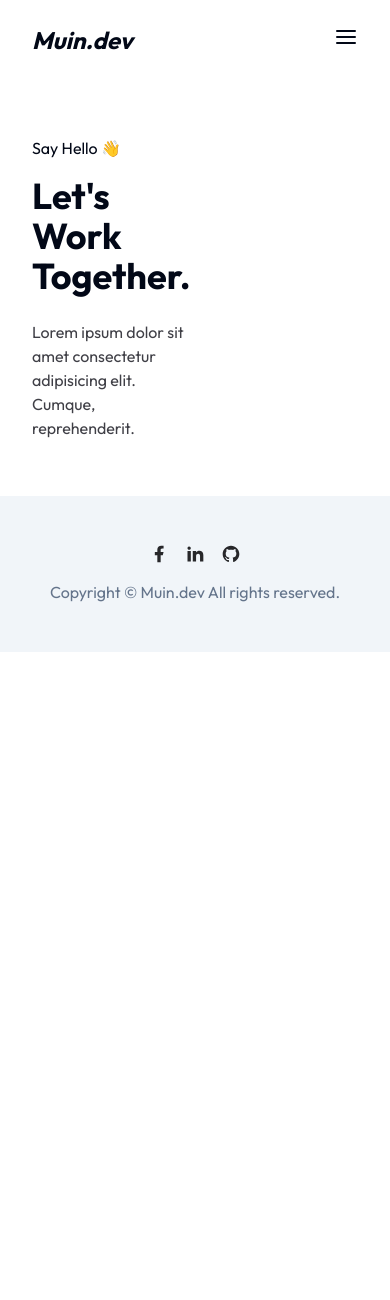
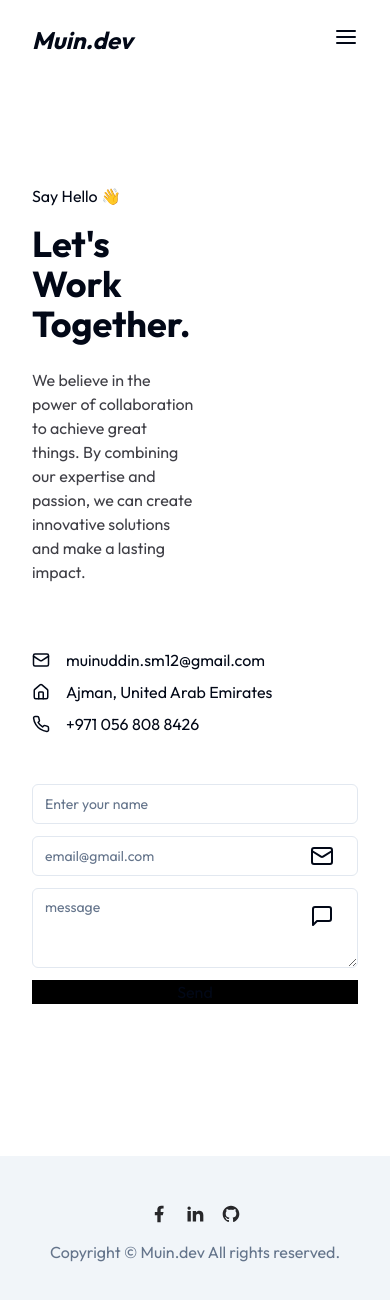
Before and after one commit to muinuddin-sm12/Portfolio, a Next.js app: page /contact in a window 390 px wide. Shown: the top 1300 px of the page. Before the commit the page ends 844 px from the top, so only its background shows below. Built offline with nearby package versions, Linux system fonts and the light colour scheme.

Commit message:
fix: responsiveness

```diff
--- a/app/contact/page.jsx
+++ b/app/contact/page.jsx
@@ -1,31 +1,12 @@
-import { MailIcon, HomeIcon, PhoneIcon } from "lucide-react";
-import image from '../../public/contact/contact.png'
-import Image from 'next/image';
+'use client'
+import Contact from "@/components/Contact";
 
-const Contact = () => {
+const ContactPage = () => {
   return (
-    <section className="py-14">
-      <div className="container mx-auto max-w-[980px]">
-        <div className="flex items-center justify-between">
-          <div className="flex w-1/2 flex-col justify-center">
-            <div className="mb-4">
-              <div>Say Hello 👋</div>
-            </div>
-            <h1 className="text-4xl max-w-[200px] font-bold mb-6">
-              Let's Work Together.
-            </h1>
-            <p className="text-zinc-700 max-w-[280px]">
-              Lorem ipsum dolor sit amet consectetur adipisicing elit. Cumque,
-              reprehenderit.
-            </p>
-          </div>
-          <div className="w-1/2 md:flex hidden items-center justify-center">
-          <Image width={350} src={image} alt="Contact" />
-          </div>
-        </div>
-      </div>
+    <section className="min-h-screen pt-12">
+      <Contact />
     </section>
   );
 };
 
-export default Contact;
+export default ContactPage;
--- /dev/null
+++ b/components/Contact.jsx
@@ -0,0 +1,53 @@
+'use client'
+import { MailIcon, HomeIcon, PhoneIcon } from "lucide-react";
+// import contactImage from "/contact/contact.png";
+import Image from "next/image";
+import Form from "@/components/Form";
+import FormComponent from "@/components/Form";
+const Contact = () => {
+    return (
+        <section className="py-14">
+      <div className="container mx-auto max-w-[980px]">
+        <div className="flex items-center justify-between mb-16">
+          <div className="flex w-1/2 flex-col justify-center">
+            <div className="mb-4">
+              <div>Say Hello 👋</div>
+            </div>
+            <h1 className="text-4xl max-w-[200px] font-bold mb-6">
+              Let's Work Together.
+            </h1>
+            <p className="text-zinc-700 max-w-[280px]">
+            We believe in the power of collaboration to achieve great things. By combining our expertise and passion, we can create innovative solutions and make a lasting impact.
+            </p>
+          </div>
+          <div className="w-1/2 md:flex hidden items-center justify-center">
+            <Image width={350} height={300} src='/contact/contact.png' alt="Contact" priority/>
+          </div>
+        </div>
+        <div>
+          <div className="grid lg:grid-cols-2 mb-24 xl:mb-32 items-center">
+            <div className="flex flex-col gap-y-2 mb-12 lg:mb-24 text-base lg:text-lg">
+              <div className="flex items-center gap-x-4">
+                <MailIcon size={18} className="" />
+                <div>muinuddin.sm12@gmail.com</div>
+              </div>
+              <div className="flex items-center gap-x-4">
+                <HomeIcon size={18} className="" />
+                <div>Ajman, United Arab Emirates</div>
+              </div>
+              <div className="flex items-center gap-x-4">
+                <PhoneIcon size={18} className="" />
+                <div>+971 056 808 8426</div>
+              </div>
+            </div>
+            <div>
+            <FormComponent/>
+            </div>
+          </div>
+        </div>
+      </div>
+    </section>
+    );
+};
+
+export default Contact;
--- /dev/null
+++ b/components/Form.jsx
@@ -0,0 +1,82 @@
+"use client";
+import { useState } from "react";
+// import { Button } from "./ui/button";
+import { Form } from "./ui/form";
+import { Input } from "./ui/input";
+import { Textarea } from "./ui/textarea";
+import emailjs from "@emailjs/browser";
+import { MailIcon, MessageSquare } from "lucide-react";
+const FormComponent = () => {
+  const [formData, setFormData] = useState({
+    name: "",
+    email: "",
+    message: "",
+  });
+
+  const handleChange = (e) => {
+    const { id, value } = e.target;
+    setFormData({ ...formData, [id]: value });
+  };
+
+  const handleSubmit = (e) => {
+    e.preventDefault();
+    console.log('Form submitted:', formData);
+
+    const serviceId = "";
+    const templateId = "";
+    const userId = "";
+
+    emailjs.send(serviceId, templateId, formData, userId).then(
+      (response) => {
+        console.log("SUCCESS!", response.status, response.text);
+        alert("Email sent successfully!");
+      },
+      (err) => {
+        console.log("FAILED...", err);
+        alert("Failed to send email.");
+      }
+    );
+  };
+  return (
+    <Form onSubmit={handleSubmit}>
+      <div className="flex flex-col gap-y-3">
+        <div className="relative flex items-center">
+          <Input
+            type="text"
+            id="name"
+            placeholder="Enter your name"
+            value={formData.name}
+            onChange={handleChange}
+            required
+          />
+        </div>
+        <div className="relative flex items-center">
+          <Input
+            type="email"
+            id="email"
+            placeholder="email@gmail.com"
+            value={formData.email}
+            onChange={handleChange}
+            required
+          />
+          <MailIcon className="absolute right-6" />
+        </div>
+        <div className="relative flex items-center">
+          <Textarea
+            id="message"
+            placeholder="message"
+            value={formData.message}
+            onChange={handleChange}
+            required
+          />
+          <MessageSquare className="absolute top-4 right-6" />
+        </div>
+        <button type="submit" className="bg-black">
+          Send
+        </button>
+      </div>
+    </Form>
+  );
+};
+
+export default FormComponent;
--- a/components/Hero.jsx
+++ b/components/Hero.jsx
@@ -1,13 +1,6 @@
 "use client";
-import Link from "next/link";
 import { Button } from "./ui/button";
 import { Download, Send } from "lucide-react";
-import {
-  RiBriefcase4Fill,
-  RiTeamFill,
-  RiTodoFill,
-  RiArrowDownSLine,
-} from "react-icons/ri";
 import HeroImg from "./HeroImg";
 
 const Hero = () => {
@@ -18,20 +11,20 @@ const Hero = () => {
     link.click();
   };
   return (
-    <section className="py-12 xl:py-24 h-[84vh] xl:pt-28">
+    <section className="py-12 lg:py-16 lg:pt-28">
       <div className="container mx-auto">
         <div className="flex justify-between gap-x-8">
-          <div className="hidden xl:flex relative">
-            <div className="rounded-3xl w-[480px] h-[480px] overflow-hidden">
-                <HeroImg containerStyles='w-[480px] h-[480px] bg-no-repeat relative bg-bottom' imgSrc='/hero/profile.jpeg'/>
+          <div className="hidden lg:flex relative">
+            <div className="rounded-3xl w-[450px] h-[450px] overflow-hidden">
+                <HeroImg containerStyles='w-[450px] h-[450px] bg-no-repeat relative bg-bottom' imgSrc='/hero/profile.jpeg'/>
             </div>
           </div>
-          <div className="flex max-w-[600px] flex-col justify-center mx-auto xl:mx-0 text-center xl:text-left ">
+          <div className="flex max-w-[600px] flex-col justify-center mx-auto lg:mx-0 text-center lg:text-left ">
             <div className="text-sm uppercase font-semibold mb-4 text-primary tracking-[4px]">
               Web Developer
             </div>
             <h1 className="h1 mb-4">Hello, my name is Muin</h1>
-            <p className="subtitle max-w-[490px] mx-auto xl:mx-0">
+            <p className="subtitle max-w-[490px] mx-auto lg:mx-0">
             Hi there, I'm Muin! a Junior Front End Web Developer passionate about Software Engineering.
             </p>
             <div>
@@ -41,9 +34,6 @@ const Hero = () => {
             </div>
           </div>
         </div>
-        <div className="hidden md:flex absolute left-2/4 bottom-44 xl:bottom-12 animate-bounce">
-          <RiArrowDownSLine className="text-3xl text-primary" />
-        </div>
       </div>
     </section>
   );
--- a/components/Projects.jsx
+++ b/components/Projects.jsx
@@ -1,6 +1,4 @@
 "use client";
-import Link from "next/link";
-import { Button } from "./ui/button";
 import "swiper/css";
 import 'swiper/css/pagination';
 import { Pagination } from "swiper/modules";
@@ -16,11 +14,11 @@ const projectData = [
     github: "https://github.com/muinuddin-sm12/TripForge-client",
   },
   {
-    image: "/projects/apexplace.jpg",
-    name: "ApexPlace",
-    description: "Industrial Real Estate",
-    link: "https://assignment-9-294ac.web.app/",
-    github: "https://github.com/muinuddin-sm12/ApexPlace",
+    image: "/projects/life-parner.jpg",
+    name: "Life Partner",
+    description: "An online marriage platform",
+    link: "https://life-partner-website.netlify.app/",
+    github: "https://github.com/muinuddin-sm12/lifePartner-client",
   },
   {
     image: "/projects/bookverse.jpg",
@@ -28,6 +26,13 @@ const projectData = [
     description: "Online Books Review Website",
     link: "https://b9a8-bookverse.netlify.app/",
     github: "https://github.com/muinuddin-sm12/BookVerse",
+  },
+  {
+    image: "/projects/apexplace.jpg",
+    name: "ApexPlace",
+    description: "Industrial Real Estate",
+    link: "https://assignment-9-294ac.web.app/",
+    github: "https://github.com/muinuddin-sm12/ApexPlace",
   },
   {
     image: "",
@@ -39,7 +44,7 @@ const projectData = [
 ];
 const Projects = () => {
   return (
-    <section className="relative mb-12 xl:mb-48">
+    <section className="py-10 lg:py-16">
         <h2 className="section-title mb-8 xl:mb-16 text-center mx-auto">
           My Projects
         </h2>
--- a/components/ProjectsCard.jsx
+++ b/components/ProjectsCard.jsx
@@ -1,15 +1,14 @@
 import Link from "next/link";
 import Image from "next/image";
 import { Card, CardHeader } from "./ui/card";
-import { Github, Link2Icon } from "lucide-react";
-import { Badge } from "./ui/badge";
+import { Github } from "lucide-react";
 const ProjectsCard = ({ project }) => {
   return (
-    <Card>
-      <CardHeader className="p-0">
-        <div className="relative w-full h-[300px] flex items-center justify-center">
+    <Card className=''>
+      <CardHeader className="p-6">
+        <div className="relative w-full h-[250px] overflow-hidden flex items-center justify-center">
           <Image
-            className="absolute bottom-0 shadow-2xl"
+            className="absolute top-0 bg-black shadow-2xl"
             width={247}
             height={250}
             src={project.image}
@@ -19,8 +18,10 @@ const ProjectsCard = ({ project }) => {
         </div>
       </CardHeader>
       <div className="h-full px-8 py-6">
+        <div>
         <h4 className="mb-1">{project.name}</h4>
         <p className="text-muted-foreground text-lg">{project.description}</p>
+        </div>
         <div className="flex items-center gap-3 mt-2 ">
             <Link href={project.link} target="blank"><span className="px-6 py-2 bg-black text-white hover:text-black hover:bg-white border rounded-lg">Live</span></Link>
             <Link href={project.github} target="blank"><Github/></Link>
--- a/package.json
+++ b/package.json
@@ -9,6 +9,7 @@
     "lint": "next lint"
   },
   "dependencies": {
+    "@emailjs/browser": "^4.3.3",
     "@hookform/resolvers": "^3.7.0",
     "@radix-ui/react-dialog": "^1.1.1",
     "@radix-ui/react-label": "^2.1.0",
@@ -16,6 +17,7 @@
     "@radix-ui/react-tabs": "^1.1.0",
     "class-variance-authority": "^0.7.0",
     "clsx": "^2.1.1",
+    "emailjs-com": "^3.2.0",
     "framer-motion": "^11.2.12",
     "lucide-react": "^0.400.0",
     "next": "14.2.4",
```
Also changed, not shown: app/projects/page.jsx (+6 -6 lines), components/About.jsx (+37 -34 lines), public/projects/life-parner.jpg (added), 1 other file (tests, documents, lock files or other folders).
